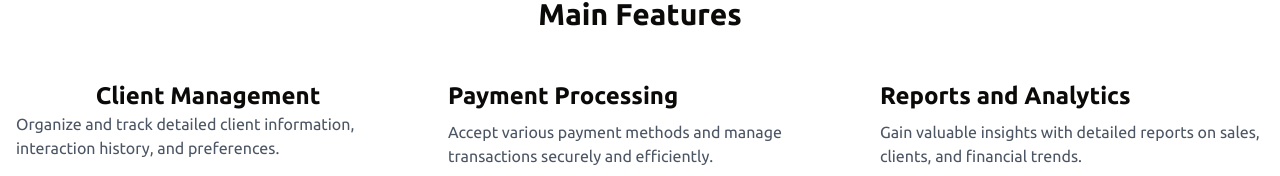
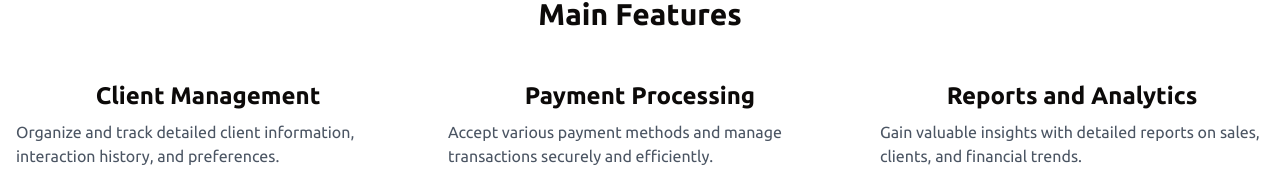
Before and after one commit to Tonybsilva-dev/nextjs-fullstack-archtecture, a Next.js app: page /en in a window 1280 px wide. Shown: the part 624-800 px from the top of the page. Built offline with nearby package versions, Linux system fonts and the light colour scheme.

Commit message:
chore: update layout home-page

```diff
--- a/src/subdomains/(public)/home/interface/home.interface.tsx
+++ b/src/subdomains/(public)/home/interface/home.interface.tsx
@@ -85,7 +85,7 @@ export const HomeView: React.FC<PageProps> = ({ params }) => {
             <div className="grid gap-12 md:grid-cols-3">
               <div>
                 <div className="flex items-center justify-center">
-                  <Typography as="h3" variant="h3" className="">
+                  <Typography as="h3" variant="h3" className="mb-2">
                     {t('feature.clients-title')}
                   </Typography>
                 </div>
@@ -93,7 +93,7 @@ export const HomeView: React.FC<PageProps> = ({ params }) => {
                   {t('feature.clients-description')}
                 </Typography>
               </div>
-              <div>
+              <div className="flex flex-col items-center justify-center">
                 <Typography as="h3" variant="h3" className="mb-2">
                   {t('feature.payments-title')}
                 </Typography>
@@ -101,7 +101,7 @@ export const HomeView: React.FC<PageProps> = ({ params }) => {
                   {t('feature.payments-description')}
                 </Typography>
               </div>
-              <div>
+              <div className="flex flex-col items-center justify-center">
                 <Typography as="h3" variant="h3" className="mb-2">
                   {t('feature.reports-title')}
                 </Typography>
```
